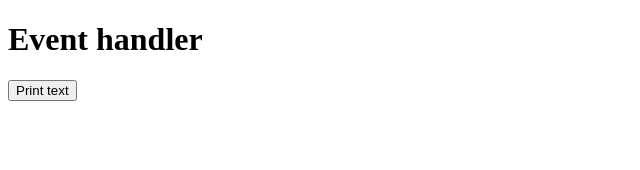
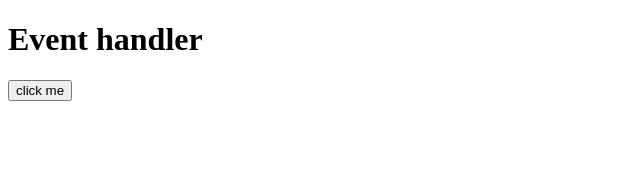
Before and after one commit to vassu-somi/LMPReactassign, a React (Create React App) app: page / in a window 1280 px wide. Shown: the top 170 px of the page, without its empty margins (0-640 px from the left). Built offline with nearby package versions, Linux system fonts and the light colour scheme.

Commit message:
Update App.js

```diff
--- a/src/App.js
+++ b/src/App.js
@@ -1,16 +1,17 @@
 import React from "react";
 
 function clickA() {
+  alert("hello");
+
   return (
     <>
       <h1>Event handler</h1>
       <button
         id="button-a"
-        onClick={() => {
-          alert("welcome");
-        }}
+        onClick={clickA}
+        //{() => { alert("welcome");}}
       >
-        Print text
+        click me
       </button>
     </>
   );
```
